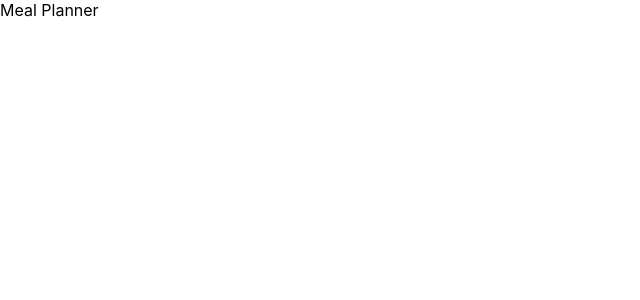
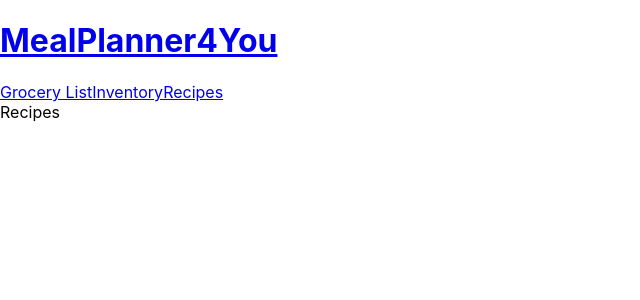
Before and after one commit to ccstar210/meal-planner-ui, a React (Create React App) app: page /recipes in a window 1280 px wide. Shown: the top 300 px of the page, without its empty margins (0-640 px from the left). Built offline with nearby package versions, Linux system fonts and the light colour scheme.

Commit message:
Set up inital routes

```diff
--- a/package.json
+++ b/package.json
@@ -12,6 +12,7 @@
     "framer-motion": "^10.12.18",
     "react": "^18.2.0",
     "react-dom": "^18.2.0",
+    "react-router-dom": "^6.14.1",
     "web-vitals": "^2.1.4"
   },
   "scripts": {
--- a/src/App.jsx
+++ b/src/App.jsx
@@ -1,7 +1,24 @@
+import { Route, Routes } from 'react-router-dom';
 import './App.css';
+import Home from './pages/Home';
+import Inventory from './pages/Inventory';
+import Grocery from './pages/Grocery';
+import Recipes from './pages/Recipes';
+import NavBar from './components/layouts/NavBar';
 
 function App() {
-  return <div>Meal Planner</div>;
+  return (
+    <>
+      <NavBar />
+      <Routes>
+        <Route path="/" element={<Home />} />
+        <Route path="/inventory" element={<Inventory />} />
+        <Route path="/grocery" element={<Grocery />} />
+        <Route path="/recipes" element={<Recipes />} />
+        <Route path="*" element={<div>Not found</div>} />
+      </Routes>
+    </>
+  );
 }
 
 export default App;
--- /dev/null
+++ b/src/components/layouts/NavBar.jsx
@@ -0,0 +1,14 @@
+import { NavLink } from 'react-router-dom';
+
+export default function NavBar() {
+  return (
+    <>
+      <h1>
+        <NavLink to="/">MealPlanner4You</NavLink>
+      </h1>
+      <NavLink to="/grocery">Grocery List</NavLink>
+      <NavLink to="/inventory">Inventory</NavLink>
+      <NavLink to="/recipes">Recipes</NavLink>
+    </>
+  );
+}
--- a/src/index.jsx
+++ b/src/index.jsx
@@ -1,13 +1,16 @@
 import React from 'react';
 import ReactDOM from 'react-dom/client';
 import './index.css';
+import { BrowserRouter } from 'react-router-dom';
 import App from './App';
 import reportWebVitals from './reportWebVitals';
 
 const root = ReactDOM.createRoot(document.getElementById('root'));
 root.render(
   <React.StrictMode>
-    <App />
+    <BrowserRouter>
+      <App />
+    </BrowserRouter>
   </React.StrictMode>,
 );
 
--- /dev/null
+++ b/src/pages/Grocery.jsx
@@ -0,0 +1,3 @@
+export default function Grocery() {
+  return <div>Grocery</div>;
+}
--- /dev/null
+++ b/src/pages/Home.jsx
@@ -0,0 +1,3 @@
+export default function Home() {
+  return <div>Home</div>;
+}
--- /dev/null
+++ b/src/pages/Inventory.jsx
@@ -0,0 +1,3 @@
+export default function Inventory() {
+  return <div>Inventory</div>;
+}
--- /dev/null
+++ b/src/pages/Recipes.jsx
@@ -0,0 +1,3 @@
+export default function Recipes() {
+  return <div>Recipes</div>;
+}
```
Also changed, not shown: 1 other file (tests, documents, lock files or other folders).
